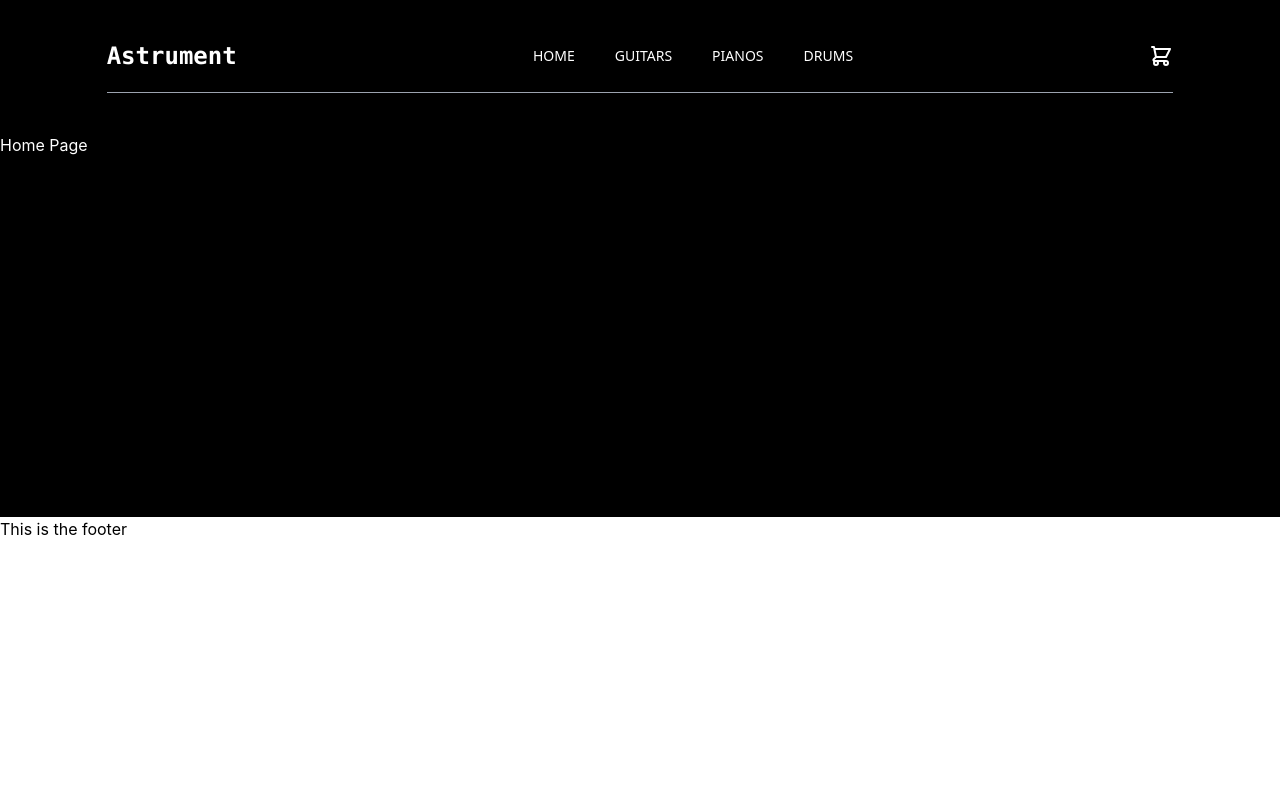
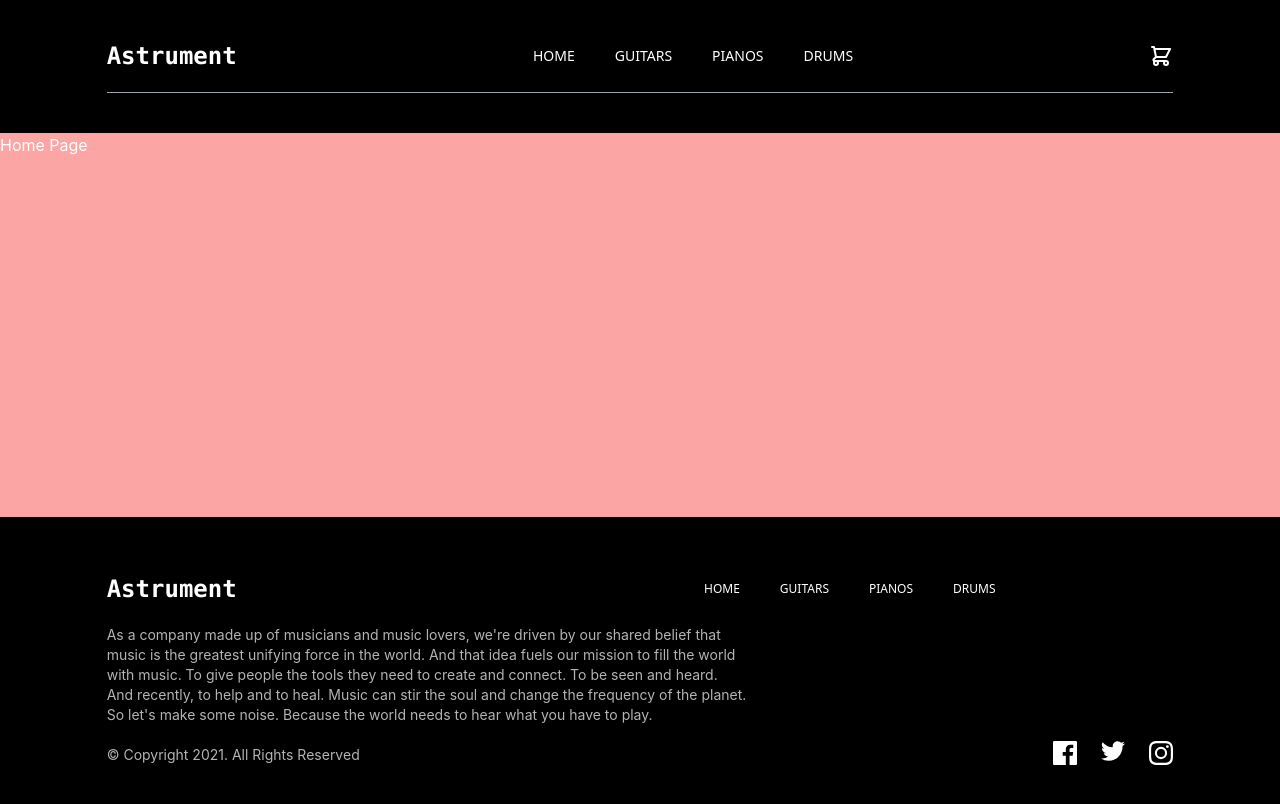
Before and after one commit to Camsz27/e-commerce, a Next.js app: page / in a window 1280 px wide. Shown: the top 804 px of the page. Built offline with nearby package versions, Linux system fonts and the light colour scheme.

Commit message:
create footer

```diff
--- a/components/Footer.jsx
+++ b/components/Footer.jsx
@@ -1,7 +1,81 @@
 import React from 'react';
+import Link from 'next/link';
 
 const Footer = () => {
-  return <div>This is the footer</div>;
+  return (
+    <footer className='bg-black text-white py-14'>
+      <div className='w-5/6 mx-auto space-y-5'>
+        <main className='flex items-center justify-between w-5/6'>
+          <Link href={'/'} passHref>
+            <h1 className='font-mono font-extrabold text-2xl cursor-pointer'>
+              Astrument
+            </h1>
+          </Link>
+          <span className='flex justify-center gap-x-10 font-medium text-xs font-sans'>
+            <Link href={'/'}>HOME</Link>
+            <Link href={'/category/guitars'}>GUITARS</Link>
+            <Link href={'/category/pianos'}>PIANOS</Link>
+            <Link href={'/category/drums'}>DRUMS</Link>
+          </span>
+        </main>
+        <section className='flex justify-between'>
+          <span className='w-3/5 space-y-5'>
+            <p className='opacity-70 text-sm'>
+              As a company made up of musicians and music lovers, we&apos;re
+              driven by our shared belief that music is the greatest unifying
+              force in the world. And that idea fuels our mission to fill the
+              world with music. To give people the tools they need to create and
+              connect. To be seen and heard. And recently, to help and to heal.
+              Music can stir the soul and change the frequency of the planet. So
+              let&apos;s make some noise. Because the world needs to hear what
+              you have to play.
+            </p>
+            <p className='opacity-70 text-sm'>
+              © Copyright 2021. All Rights Reserved
+            </p>
+          </span>
+          <span className='flex self-end gap-x-6'>
+            <svg
+              className='hover:scale-125 cursor-pointer'
+              xmlns='http://www.w3.org/2000/svg'
+              width='24'
+              height='24'
+            >
+              <path
+                d='M22.675 0H1.325C.593 0 0 .593 0 1.325v21.351C0 23.407.593 24 1.325 24H12.82v-9.294H9.692v-3.622h3.128V8.413c0-3.1 1.893-4.788 4.659-4.788 1.325 0 2.463.099 2.795.143v3.24l-1.918.001c-1.504 0-1.795.715-1.795 1.763v2.313h3.587l-.467 3.622h-3.12V24h6.116c.73 0 1.323-.593 1.323-1.325V1.325C24 .593 23.407 0 22.675 0z'
+                fill='#FFF'
+                fillRule='nonzero'
+              />
+            </svg>
+            <svg
+              className='hover:scale-125 cursor-pointer'
+              xmlns='http://www.w3.org/2000/svg'
+              width='24'
+              height='20'
+            >
+              <path
+                d='M24 2.557a9.83 9.83 0 01-2.828.775A4.932 4.932 0 0023.337.608a9.864 9.864 0 01-3.127 1.195A4.916 4.916 0 0016.616.248c-3.179 0-5.515 2.966-4.797 6.045A13.978 13.978 0 011.671 1.149a4.93 4.93 0 001.523 6.574 4.903 4.903 0 01-2.229-.616c-.054 2.281 1.581 4.415 3.949 4.89a4.935 4.935 0 01-2.224.084 4.928 4.928 0 004.6 3.419A9.9 9.9 0 010 17.54a13.94 13.94 0 007.548 2.212c9.142 0 14.307-7.721 13.995-14.646A10.025 10.025 0 0024 2.557z'
+                fill='#FFF'
+                fillRule='nonzero'
+              />
+            </svg>
+            <svg
+              className='hover:scale-125 cursor-pointer'
+              xmlns='http://www.w3.org/2000/svg'
+              width='24'
+              height='24'
+            >
+              <path
+                d='M12 2.163c3.204 0 3.584.012 4.85.07 3.252.148 4.771 1.691 4.919 4.919.058 1.265.069 1.645.069 4.849 0 3.205-.012 3.584-.069 4.849-.149 3.225-1.664 4.771-4.919 4.919-1.266.058-1.644.07-4.85.07-3.204 0-3.584-.012-4.849-.07-3.26-.149-4.771-1.699-4.919-4.92-.058-1.265-.07-1.644-.07-4.849 0-3.204.013-3.583.07-4.849.149-3.227 1.664-4.771 4.919-4.919 1.266-.057 1.645-.069 4.849-.069zM12 0C8.741 0 8.333.014 7.053.072 2.695.272.273 2.69.073 7.052.014 8.333 0 8.741 0 12c0 3.259.014 3.668.072 4.948.2 4.358 2.618 6.78 6.98 6.98C8.333 23.986 8.741 24 12 24c3.259 0 3.668-.014 4.948-.072 4.354-.2 6.782-2.618 6.979-6.98.059-1.28.073-1.689.073-4.948 0-3.259-.014-3.667-.072-4.947-.196-4.354-2.617-6.78-6.979-6.98C15.668.014 15.259 0 12 0zm0 5.838a6.162 6.162 0 100 12.324 6.162 6.162 0 000-12.324zM12 16a4 4 0 110-8 4 4 0 010 8zm6.406-11.845a1.44 1.44 0 100 2.881 1.44 1.44 0 000-2.881z'
+                fill='#FFF'
+                fillRule='nonzero'
+              />
+            </svg>
+          </span>
+        </section>
+      </div>
+    </footer>
+  );
 };
 
 export default Footer;
--- a/pages/index.js
+++ b/pages/index.js
@@ -2,7 +2,7 @@
 
 export default function Home() {
   return (
-    <div className='bg-black text-white h-96'>
+    <div className='bg-red-300 text-white h-96'>
       <Head>
         <title>Astrument</title>
         <link rel='icon' href='/favicon.ico' />
```
